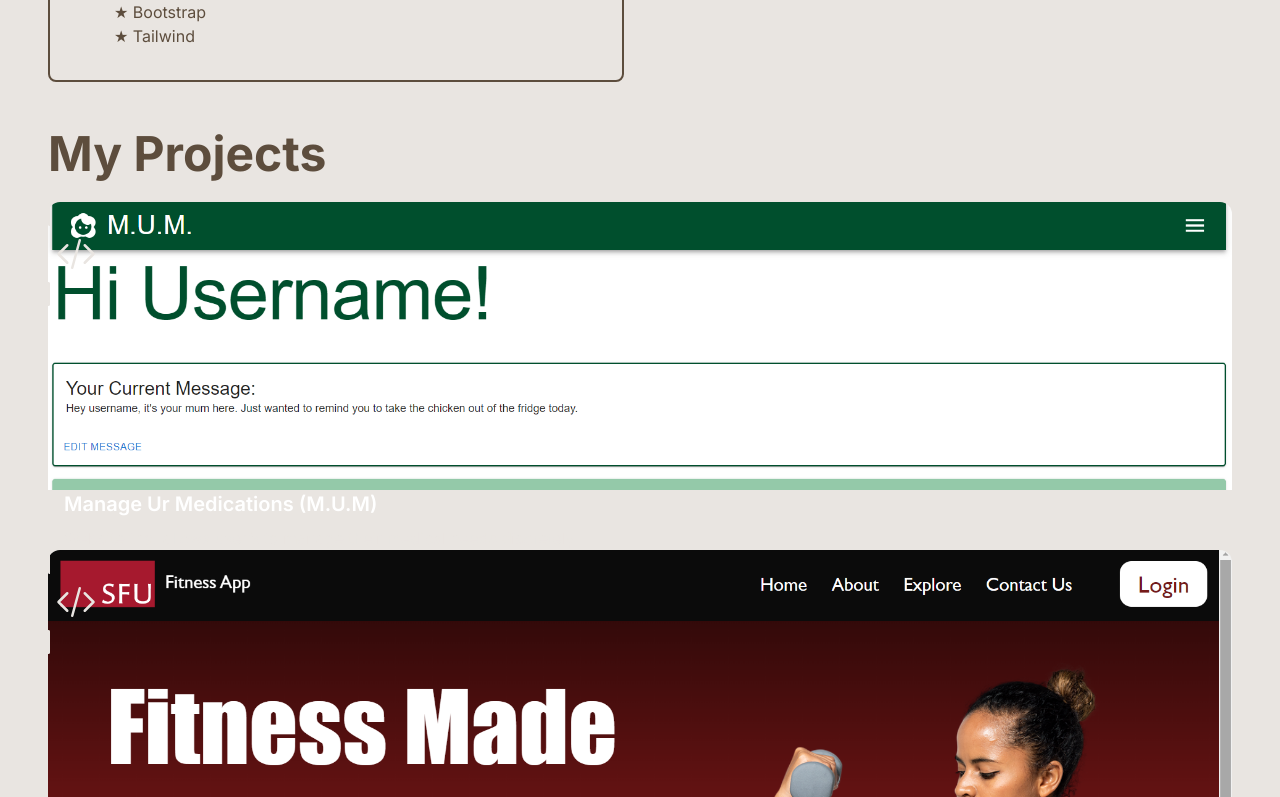
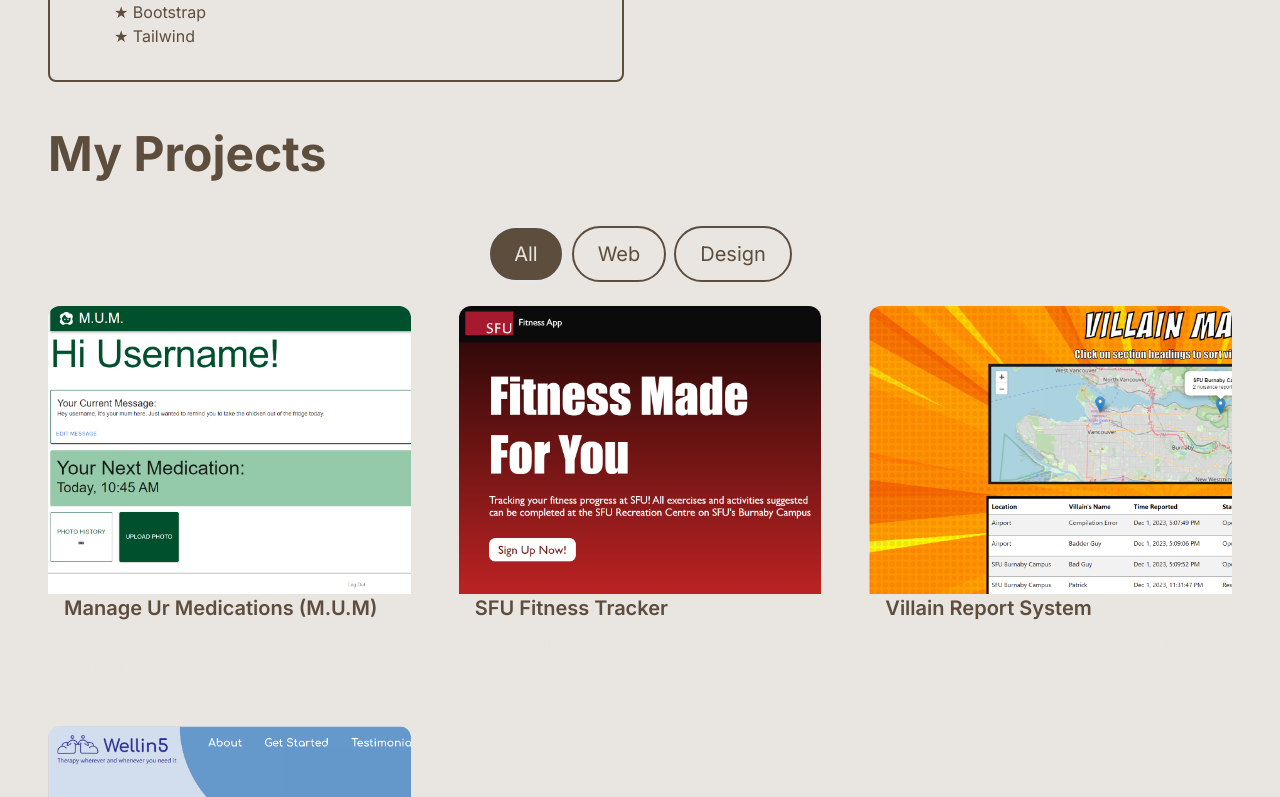
Before and after one commit to isabellekwan/personal-profile, a Next.js app: page / in a window 1280 px wide. Shown: the part 1403-2200 px from the top of the page. Built offline with nearby package versions, Linux system fonts and the light colour scheme.

Commit message:
project tabs created and they can sort now

```diff
--- a/package.json
+++ b/package.json
@@ -10,9 +10,10 @@
   },
   "dependencies": {
     "@heroicons/react": "^2.1.1",
+    "framer-motion": "^11.2.4",
     "next": "14.0.4",
-    "react": "^18",
-    "react-dom": "^18",
+    "react": "^18.3.1",
+    "react-dom": "^18.3.1",
     "react-type-animation": "^3.2.0"
   },
   "devDependencies": {
--- a/src/app/components/ProjectCard.jsx
+++ b/src/app/components/ProjectCard.jsx
@@ -2,27 +2,34 @@ import React from 'react'
 import { CodeBracketIcon, EyeIcon } from "@heroicons/react/24/outline"
 import Link from "next/link"
 
-const ProjectCard = ({imgUrl, title, description}) => {
+const ProjectCard = ({imgUrl, title, description, gitUrl, previewUrl}) => {
   return (
     <div>
         <div
           className="h-52 md:h-72 rounded-t-xl relative group" // marked as group so child will be dependant
           style={{ background: `url(${imgUrl})`, backgroundSize: "cover"}}
         >
-          <div className="overlay absolute top-0 left-0 w-full h-full bg-[#5d4d3d] bg-opacity-0 hidden group-hover:flex group-hover:bg-opacity-80 transition-all duration-500"></div>
+          <div className="overlay absolute top-0 left-0 w-full h-full bg-[#5d4d3d] bg-opacity-0 hidden group-hover:flex group-hover:bg-opacity-80 transition-all duration-500">
           <Link
-            href="/"
-            className="h-14 w-14 border-2 relative rounded-full border-[#e9e5e1] hover:border-white"
+            href={gitUrl}
+            className="h-14 w-14 border-2 relative rounded-full border-[#5d4d3d] hover:border-white group/link"
             >
-            <CodeBracketIcon className="h-10 w-10 text-[#e9e5e1] m-2 cursor-pointer hover:white"/>
+              <CodeBracketIcon className="h-10 w-10 text-[#ADB7BE] absolute top-1/2 left-1/2 transform -translate-x-1/2 -translate-y-1/2  cursor-pointer group-hover/link:text-white"/>
+          </Link>
+          <Link
+            href={previewUrl}
+            className="h-14 w-14 border-2 relative rounded-full border-[#ADB7BE] hover:border-white group/link"
+          >
+            <EyeIcon className="h-10 w-10 text-[#ADB7BE] absolute top-1/2 left-1/2 transform -translate-x-1/2 -translate-y-1/2  cursor-pointer group-hover/link:text-white" />
           </Link>
         </div>
-        <div className="text-white rounded-b-xl bg-[#5d4d3d]py-6 px-4">
-            <h5 className="text-xl font-semibold mb-2">{title}</h5>
-            <p className="text-[#e9e5e1]">{description}</p>
-        </div>
+      </div>
+      <div className="text-[#5d4d3d] rounded-b-xl bg-[#5d4d3d]py-6 px-4">
+          <h5 className="text-xl font-semibold mb-2">{title}</h5>
+          <p className="text-[#e9e5e1]">{description}</p>
+      </div>
     </div>
-  )
-}
+  );
+};
 
 export default ProjectCard
--- /dev/null
+++ b/src/app/components/ProjectTag.jsx
@@ -0,0 +1,17 @@
+import React from 'react'
+
+const ProjectTag = ({name, onClick, isSelected}) => {
+  const buttonStyles = isSelected
+  ? "text-[#e9e5e1] bg-[#5d4d3d]"
+  : "text-[#5d4d3d] border-[#5d4d3d] hover:border-white hover:text-white"
+    return (
+        <button
+            className={`${buttonStyles} rounded-full border-2 px-6 py-3 text-xl cursor-pointer`}
+            onClick={() => onClick(name)}
+        >
+            {name}
+        </button>
+  );
+};
+
+export default ProjectTag
--- a/src/app/components/Projects.jsx
+++ b/src/app/components/Projects.jsx
@@ -1,5 +1,8 @@
-import React from 'react'
+"use client";
+import React, { useState, useRef } from "react";
 import ProjectCard from './ProjectCard'
+import ProjectTag from './ProjectTag'
+import {motion, useInView} from "framer-motion"
 
 const projectsData = [
     {
@@ -7,45 +10,97 @@ const projectsData = [
         title: "Manage Ur Medications (M.U.M)",
         description: "Website that allows user’s to manage their medical needs discretely",
         imageUrl: "/images/projects/MUM-2.png",
-        tag: ["All","Web"]
+        tag: ["All","Web"],
+        gitUrl: "/",
+        previewUrl: "/",
     },
     {
         id: 2,
         title: "SFU Fitness Tracker",
         description: "Web application that allows users users to track their fitness journey at SFU",
         imageUrl: "/images/projects/SFUFit-1.png",
-        tag: ["All","Web"]
+        tag: ["All","Web"],
+        gitUrl: "/",
+        previewUrl: "/",
     },
     {
         id: 3,
         title: "Villain Report System",
         description: "Website that allows users to report villain sightings in their area!",
         imageUrl: "/images/projects/VillainMap-1.png",
-        tag: ["All","Web"]
+        tag: ["All","Web"],
+        gitUrl: "/",
+        previewUrl: "/",
     },
     {
         id: 4,
         title: "Wellin5 Brand Design",
         description: "Full brand redeign for the mental health company, Wellin5",
         imageUrl: "/images/projects/Wellin5-1.png",
-        tag: ["All","Web"]
+        tag: ["All","Design"],
+        gitUrl: "/",
+        previewUrl: "/",
     }
-]
+];
 
 const Projects = () => {
+    const [tag, setTag] = useState("All");
+    const ref = useRef(null);
+    const isInView = useInView(ref, {once:true});
+
+    const handleTagChange = (newTag) => {
+        setTag(newTag);
+    };
+
+    const filteredProjects = projectsData.filter((project) =>
+        project.tag.includes(tag)
+    );
+
+    const cardVariants = {
+        initial: { y: 50, opacity: 0 },
+        animate: { y: 0, opacity: 1 },
+    };
+
   return (
-    <>
+    <section id="projects">
         <h1 className="text-[#5d4d3d] mt-12 mb-4 lg:mb-6 text-3xl sm:text-5xl lg:text-5xl font-bold">My Projects</h1>
-        <div>
-            {projectsData.map((project) => (
-            <ProjectCard key={project.id}
-                title={project.title}
-                description={project.description}
-                imgUrl={project.imageUrl}
-                />
+        <div className="text-[#5d4d3d] flex flex-row justify-center items-center gap-2 py-6">
+            <ProjectTag
+            onClick={handleTagChange}
+            name="All"
+            isSelected={tag === "All"}
+            />
+            <ProjectTag
+            onClick={handleTagChange}
+            name="Web"
+            isSelected={tag === "Web"}
+            />
+            <ProjectTag
+            onClick={handleTagChange}
+            name="Design"
+            isSelected={tag === "Design"}
+            />
+        </div>
+        <ul ref={ref} className="grid md:grid-cols-3 gap-8 md:gap-12">
+            {filteredProjects.map((project, index) => (
+                <motion.li
+                    key={index}
+                    variants={cardVariants}
+                    initial="initial"
+                    animate={isInView ? "animate" : "initial"}
+                    transition={{ duration: 0.3, delay: index * 0.4 }}
+                >
+                    <ProjectCard key={project.id}
+                        title={project.title}
+                        description={project.description}
+                        imgUrl={project.imageUrl}
+                        gitUrl={project.gitUrl}
+                        previewUrl={project.previewUrl}
+                        />
+                </motion.li>
             ))}
-        </div>
-    </>
+        </ul>
+    </section>
   );
 };
 
--- a/src/app/page.js
+++ b/src/app/page.js
@@ -11,7 +11,6 @@ import Projects from './components/Projects'
 // brown: #6f5c49
 // dark brown: ##5d4d3d
 
-
 export default function Home() {
   return (
     <main className="flex min-h-screen flex-col bg-[#e9e5e1]">
```
Also changed, not shown: 1 other file (tests, documents, lock files or other folders).
